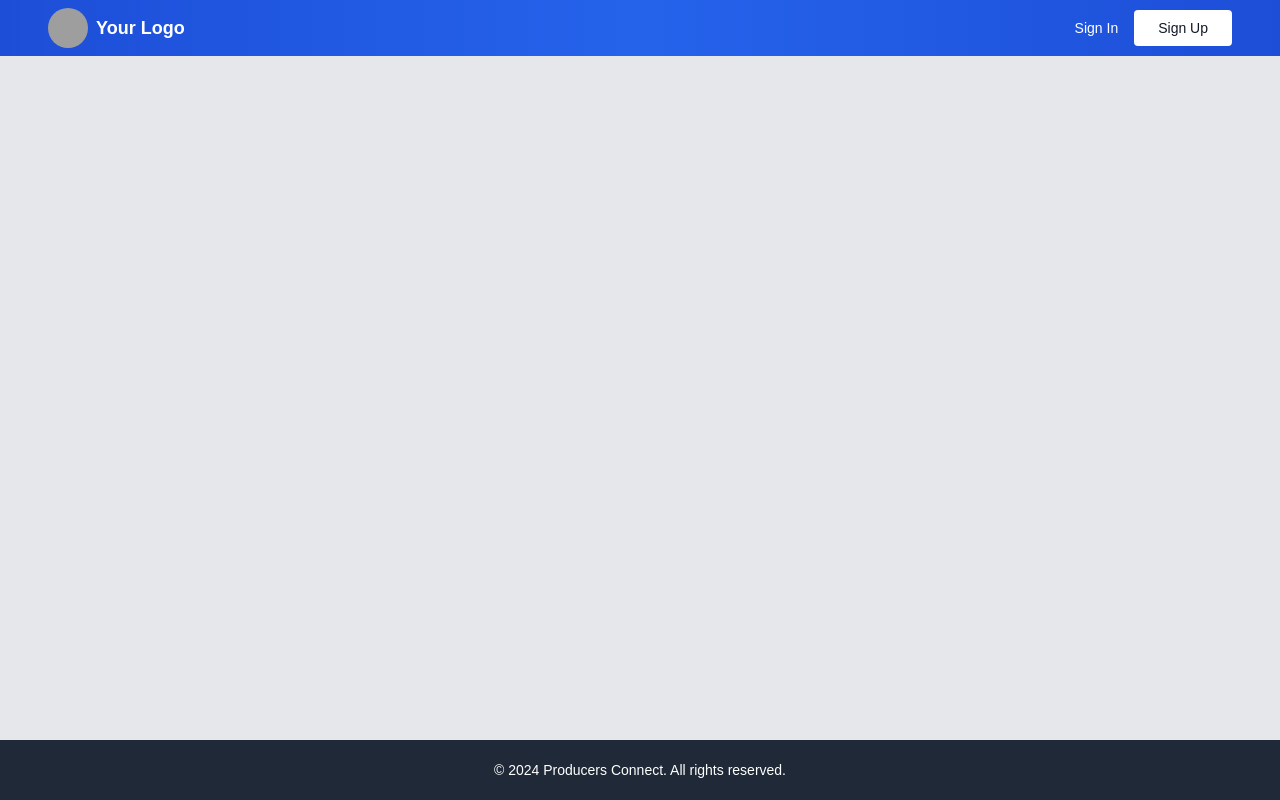
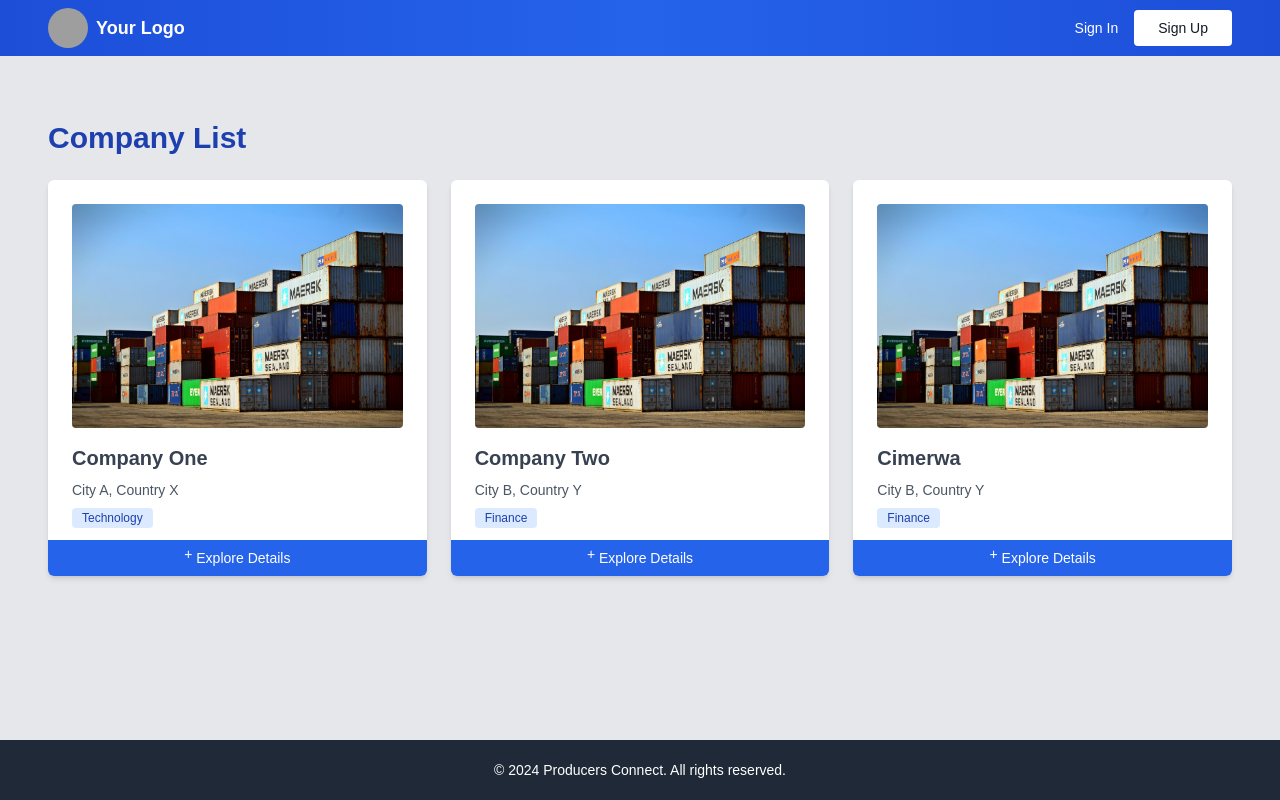
Before and after one commit to ericndungutse/trade-center-fn, a React (Vite) app: page /companies in a window 1280 px wide. Built offline with nearby package versions, Linux system fonts and the light colour scheme; grey boxes are pictures that could not be loaded.

Commit message:
create company list page

```diff
--- a/src/App.jsx
+++ b/src/App.jsx
@@ -5,18 +5,20 @@
 import SignIn from './pages/SignIn';
 import Header from './components/Header';
 import Footer from './components/Footer';
+import Companies from './pages/Companies';
 
 function App() {
   return (
     <BrowserRouter>
       <div className='flex flex-col h-screen bg-gray-200 text-sm'>
         <Header />
-        <div className='flex-1'>
+        <div className='flex-1 bg-gray-200 h-fit'>
           <Routes>
             <Route path='/' element={<Home />} />
             <Route path='/register-company' element={<RegisterCompany />} />
             <Route path='/signup' element={<SignUp />} />
             <Route path='/signin' element={<SignIn />} />
+            <Route path='/companies' element={<Companies />} />
           </Routes>
         </div>
         <Footer />
--- /dev/null
+++ b/src/components/CompanyList.jsx
@@ -0,0 +1,60 @@
+import React from 'react';
+
+const CompanyList = () => {
+  const companies = [
+    {
+      id: 1,
+      logo: '/path/to/company1-logo.png',
+      name: 'Company One',
+      location: 'City A, Country X',
+      industry: 'Technology',
+    },
+    {
+      id: 2,
+      logo: '/path/to/company2-logo.png',
+      name: 'Company Two',
+      location: 'City B, Country Y',
+      industry: 'Finance',
+    },
+    {
+      id: 3,
+      logo: '/path/to/company2-logo.png',
+      name: 'Cimerwa',
+      location: 'City B, Country Y',
+      industry: 'Finance',
+    },
+  ];
+
+  return (
+    <div className='grid grid-cols-1 md:grid-cols-2 justify-between lg:grid-cols-3 gap-6'>
+      {companies.map((company) => (
+        <div
+          key={company.id}
+          className='bg-white p-6 rounded-md shadow-md relative overflow-hidden'
+        >
+          <div className='mb-4'>
+            <img
+              src='/images/showcase.jpg'
+              alt={`${company.name} Logo`}
+              className='w-full h-56 object-cover rounded'
+            />
+          </div>
+          <h3 className='text-xl font-bold mb-2'>{company.name}</h3>
+          <p className='text-gray-600 mb-2'>{company.location}</p>
+          <p className='bg-blue-100 mb-6 w-fit text-blue-800 text-xs font-medium me-2 px-2.5 py-0.5 rounded dark:bg-blue-900 dark:text-blue-300'>
+            {company.industry}
+          </p>
+
+          <div className='absolute bottom-0 left-0 right-0 bg-blue-600 text-white py-2 text-center'>
+            <button className='cursor-pointer focus:outline-none'>
+              <span className='inline-block transform -translate-y-1'>+</span>{' '}
+              Explore Details
+            </button>
+          </div>
+        </div>
+      ))}
+    </div>
+  );
+};
+
+export default CompanyList;
--- a/src/components/Features.jsx
+++ b/src/components/Features.jsx
@@ -5,10 +5,9 @@
   return (
     <section className='bg-white py-8 px-12'>
       <div className='container mx-auto text-center'>
-        <h2 className='text-3xl font-bold text-purple-800 mb-8'>Features</h2>
+        <h2 className='text-3xl font-bold text-blue-800 mb-8'>Features</h2>
 
         <div className='flex flex-col md:flex-row justify-center space-y-4 md:space-y-0 md:space-x-8'>
-          {/* Feature Card 1 */}
           <div className='bg-gray-100 p-6 rounded-md shadow-md flex-1'>
             <h3 className='text-xl font-bold mb-4'>Feature 1</h3>
             <p className='text-gray-600'>
@@ -16,7 +15,6 @@
             </p>
           </div>
 
-          {/* Feature Card 2 */}
           <div className='bg-gray-100 p-6 rounded-md shadow-md flex-1'>
             <h3 className='text-xl font-bold mb-4'>Feature 2</h3>
             <p className='text-gray-600'>
--- a/src/index.css
+++ b/src/index.css
@@ -9,7 +9,6 @@
   padding: 0;
   margin: 0;
 
-  /* Creating animations for dark mode */
   transition: background-color 0.3s, border 0.3s;
 }
 
--- /dev/null
+++ b/src/pages/Companies.jsx
@@ -0,0 +1,11 @@
+import React from 'react';
+import CompanyList from '../components/CompanyList';
+
+export default function Companies() {
+  return (
+    <div className='container mx-auto mt-8 h-full py-8 px-12'>
+      <h2 className='text-3xl font-bold text-blue-800 mb-6'>Company List</h2>
+      <CompanyList />
+    </div>
+  );
+}
--- a/src/pages/SignUp.jsx
+++ b/src/pages/SignUp.jsx
@@ -5,7 +5,7 @@
 export default function SignUp() {
   return (
     <div className='flex items-start h-full justify-center py-10'>
-      <div className='bg-white p-6 rounded-md shadow-md max-w-md w-full'>
+      <div className='bg-white p-6 rounded-md shadow-md max-w-md h-full w-full'>
         <h2 className='text-4xl font-bold text-center mb-8'>Sign Up</h2>
         <div className='bg-blue-50 border-l-4 border-blue-500 p-4 mb-4'>
           <p className='text-blue-800'>
```
